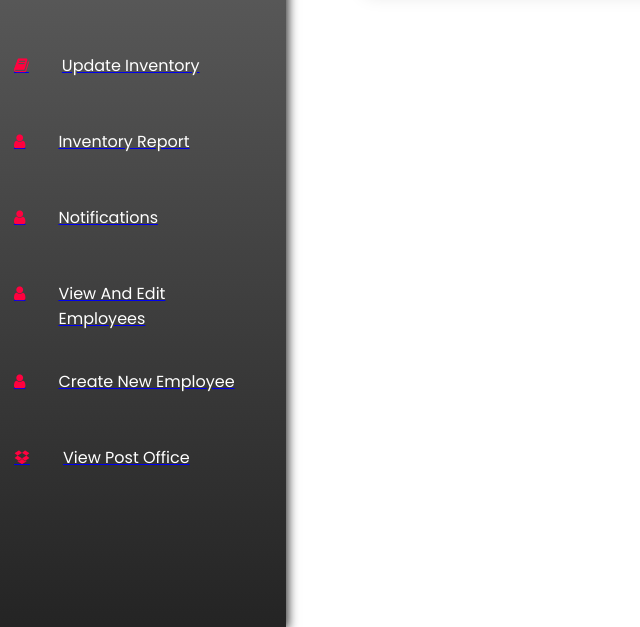
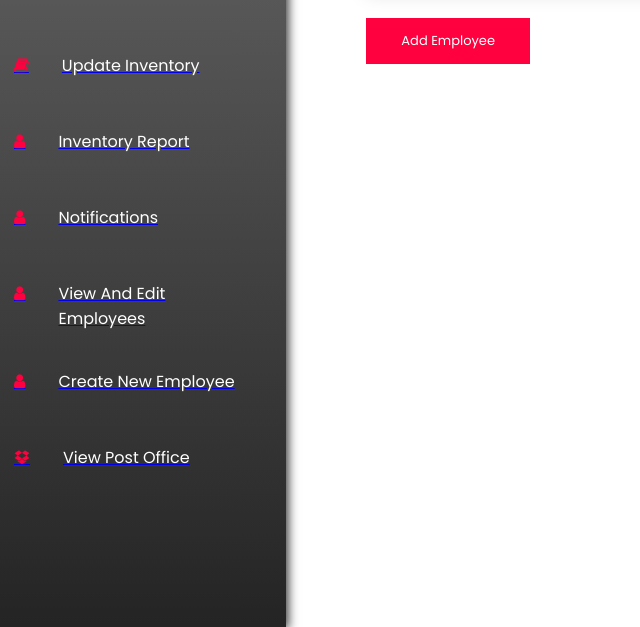
Before and after one commit to ArmandoMorales/COSC3380-PostOffice, a PHP site: page /admin-services-ViewPO2.php in a window 1280 px wide. Shown: the part 421-1048 px from the top of the page, without its empty margins (0-640 px from the left). Run offline with PHP 8.4, Linux system fonts and the light colour scheme; data that the repository does not hold is empty.

Commit message:
Forgot to add links that allow for the creation of a PO

```diff
--- a/root/pages/admin-services-ViewPO2.php
+++ b/root/pages/admin-services-ViewPO2.php
@@ -140,6 +140,7 @@
 
                         </tbody>
                     </table>
+                    <a href="admin-services-newPo.php"><button class="hero-btn red-btn" id="emp-edit-info-btn">Add Employee</button></a>
 
                 <p class="heading"> HEADING </p>
                 <p class="paragraph"> Lorem ipsum dolor sit amet consectetur adipisicing elit. Accusamus blanditiis cumque voluptate laboriosam? Voluptate delectus saepe impedit, dolores aliquam in possimus corporis rerum a quam itaque dolor animi cupiditate expedita.</p>
```
